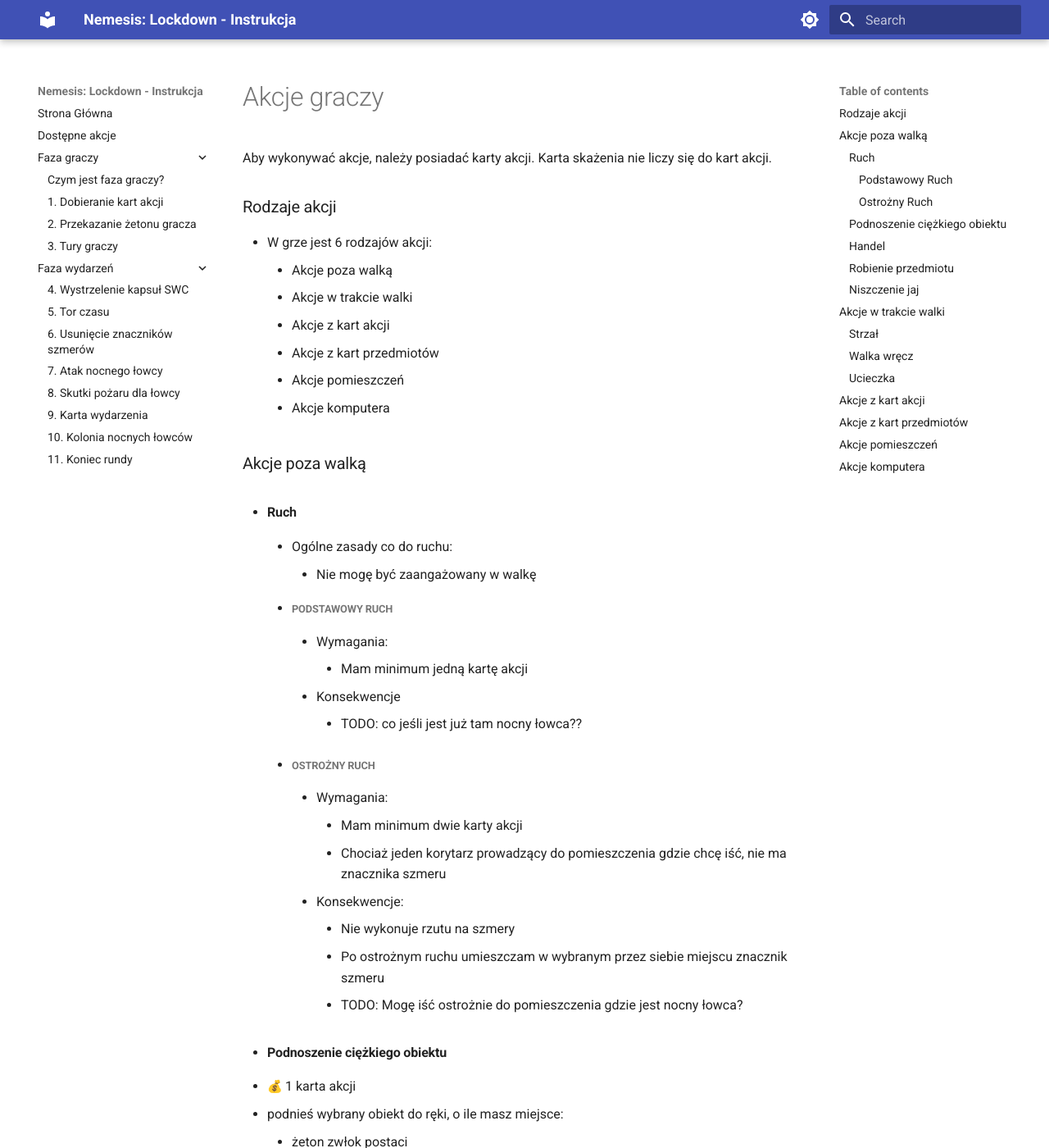
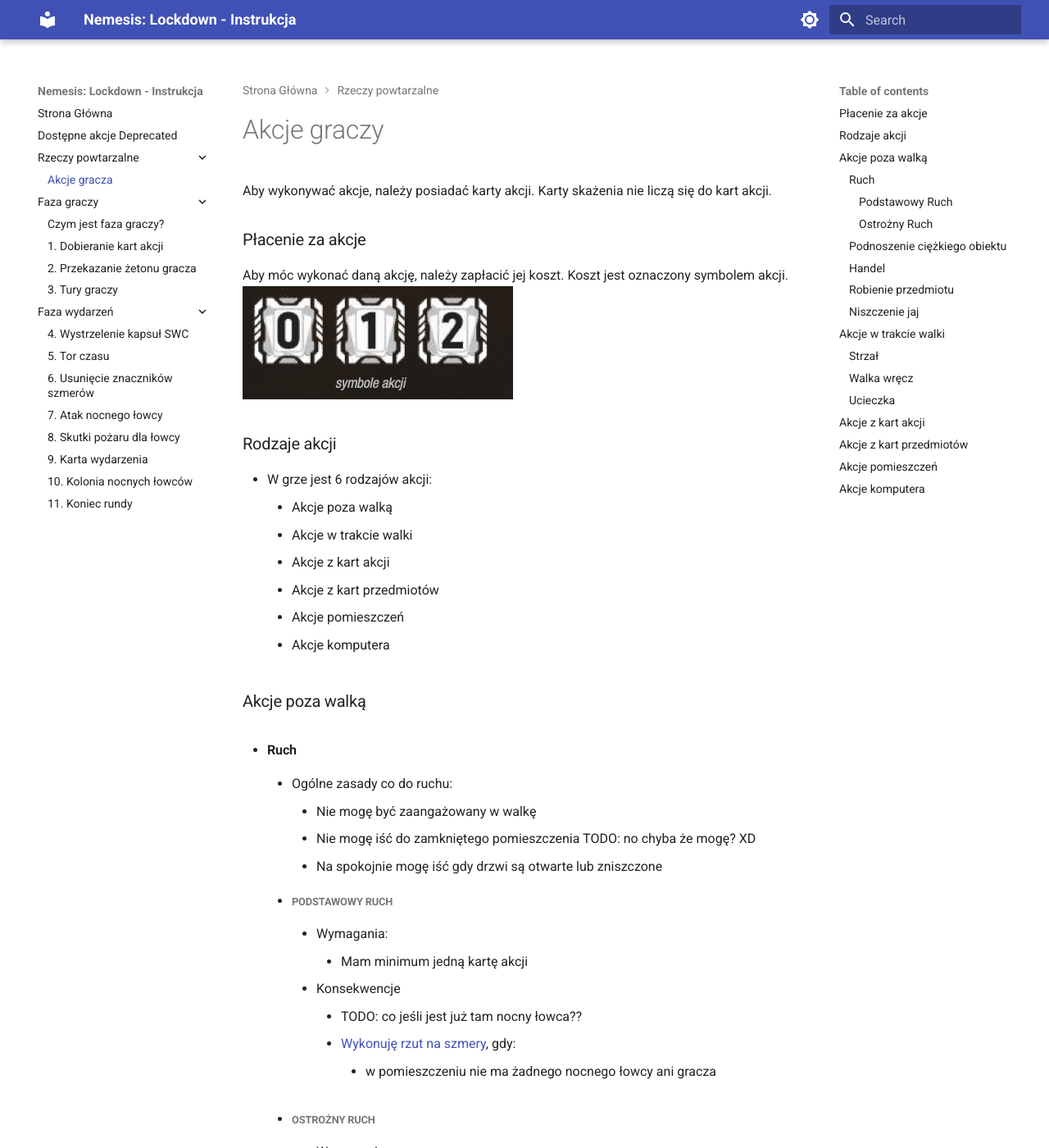
Before and after one commit to mateusz-nalepa/nemesis-lockdown-instruction, an MkDocs documentation site: the page built from docs/podstawowa-wersja/akcje-graczy/akcje-graczy.md, in a window 1280 px wide and 1400 px high. Shown: the whole window at 82% size. Built offline with MkDocs 1.6.1 and Material for MkDocs 9.7.7, drawn with Linux system fonts in a browser that asks for light colours; emoji names are drawn with the system emoji font.

Commit message:
commit things

```diff
--- a/docs/podstawowa-wersja/akcje-graczy/akcje-graczy.md
+++ b/docs/podstawowa-wersja/akcje-graczy/akcje-graczy.md
@@ -1,7 +1,13 @@
 # Akcje graczy
 
 Aby wykonywać akcje, należy posiadać karty akcji.
-Karta skażenia nie liczy się do kart akcji.
+Karty skażenia nie liczą się do kart akcji.
+
+### Płacenie za akcje
+
+Aby móc wykonać daną akcję, należy zapłacić jej koszt. Koszt jest oznaczony symbolem akcji.
+![symbol-akcji.png](symbol-akcji.png)
+
 
 ### Rodzaje akcji
 
@@ -18,11 +24,15 @@
 - #### Ruch
     - Ogólne zasady co do ruchu:
         - Nie mogę być zaangażowany w walkę
+        - Nie mogę iść do zamkniętego pomieszczenia TODO: no chyba że mogę? XD
+        - Na spokojnie mogę iść gdy drzwi są otwarte lub zniszczone
     - ##### Podstawowy Ruch
         - Wymagania:
             - Mam minimum jedną kartę akcji
         - Konsekwencje
             - TODO: co jeśli jest już tam nocny łowca??
+            - [Wykonuję rzut na szmery](rzut-na-szmery/rzut-na-szmery.md), gdy:
+                - w pomieszczeniu nie ma żadnego nocnego łowcy ani gracza
     - ##### Ostrożny Ruch
         - Wymagania:
             - Mam minimum dwie karty akcji
--- a/mkdocs.yml
+++ b/mkdocs.yml
@@ -38,7 +38,9 @@
       emoji_generator: !!python/name:material.extensions.emoji.to_svg
 nav:
   - Strona Główna: index.md
-  - Dostępne akcje: podstawowa-wersja/podstawowa-wersja-akcje.md
+  - Dostępne akcje Deprecated: podstawowa-wersja/podstawowa-wersja-akcje.md
+  - Rzeczy powtarzalne:
+      - Akcje gracza: podstawowa-wersja/akcje-graczy/akcje-graczy.md
   - Faza graczy:
       - Czym jest faza graczy?: podstawowa-wersja/faza-graczy/faza-graczy.md
       - 1. Dobieranie kart akcji: podstawowa-wersja/faza-graczy/dobieranie-kart-akcji/dobieranie-kart-akcji.md
```
Also changed, not shown: docs/podstawowa-wersja/akcje-graczy/symbol-akcji.png (added).
